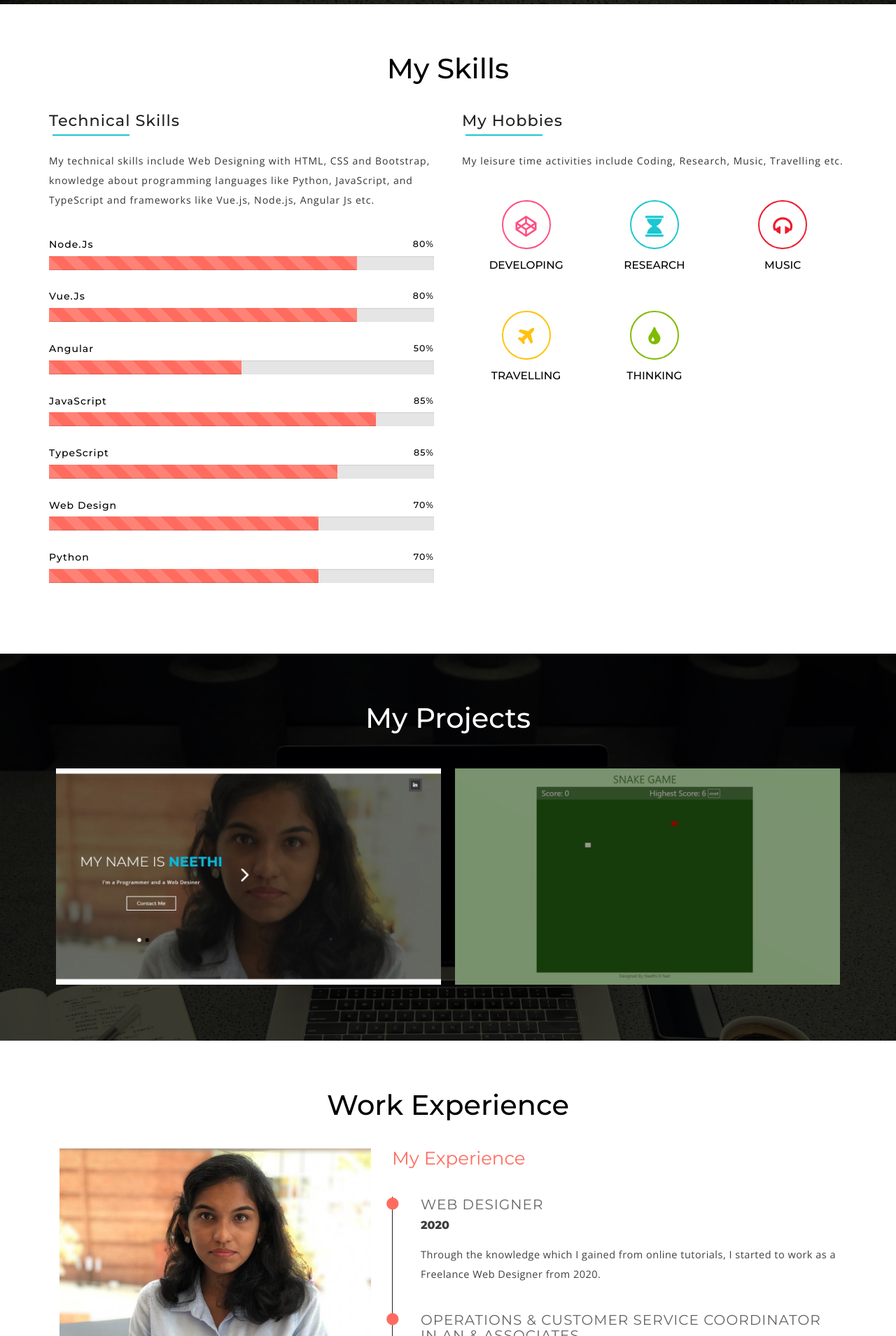
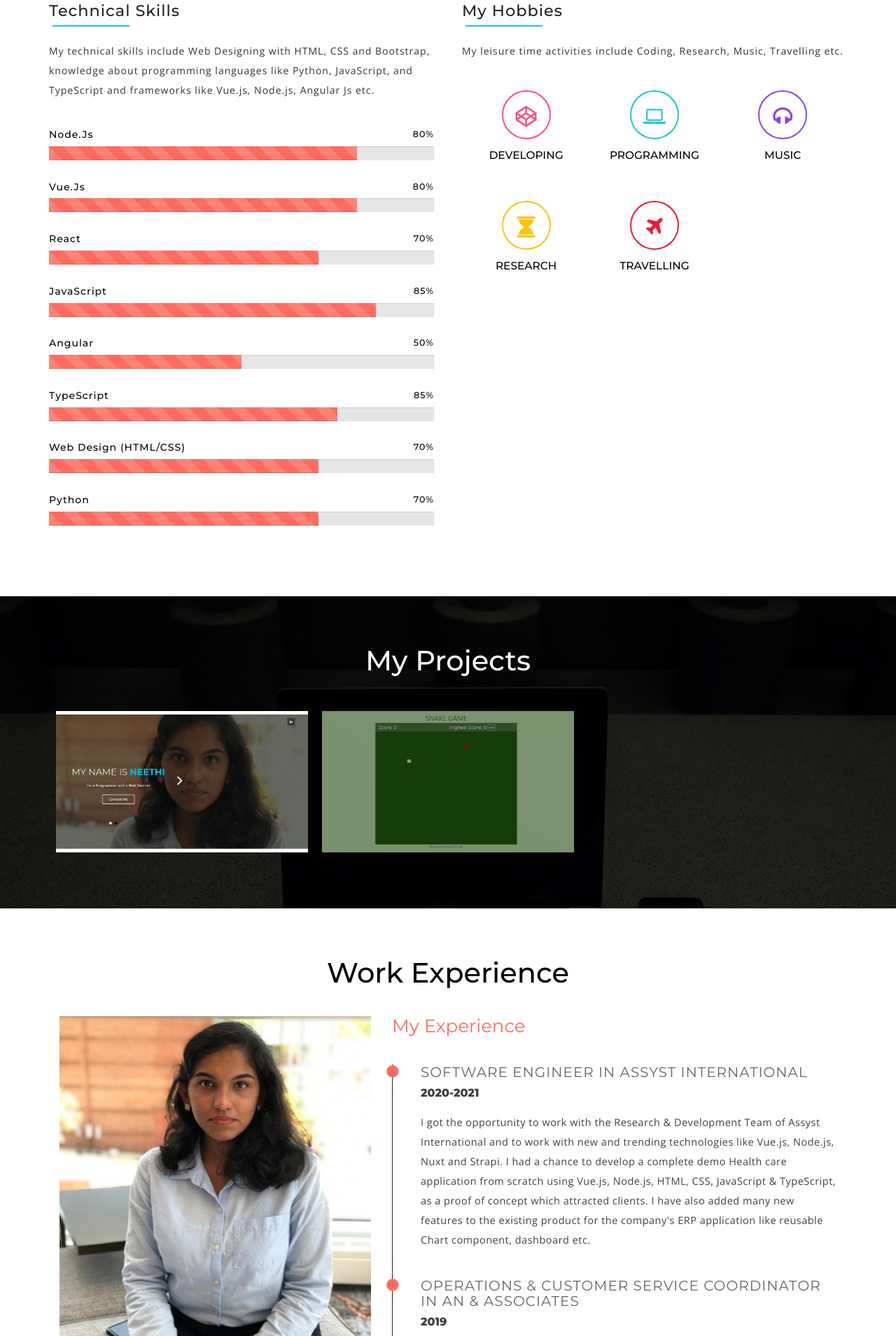
Before and after one commit to NeethiRNair/Neethi-Static-Website, a plain HTML site: page index.html in a window 1280 px wide. Shown: the part 2086-3995 px from the top of the page at 70% size. Drawn offline with nearby package versions, Linux system fonts and the light colour scheme.

Commit message:
Updated Experience

```diff
--- a/index.html
+++ b/index.html
@@ -254,6 +254,10 @@ Smartphone Compatible web template, free webdesigns for Nokia, Samsung, LG, Sony
 							<p>I have gained designing knowledge through online platforms and started to
 								make websites including this.</p>
 						</div>
+
+						<div class="clearfix"></div>
+					</div>
+					<div class="w3-icon-grid-gap2">
 							<div class="col-md-4 w3-icon-grid1">
 								<i class="fa fa-hourglass" aria-hidden="true"></i>
 								<h3>Research</h3>
@@ -262,9 +266,6 @@ Smartphone Compatible web template, free webdesigns for Nokia, Samsung, LG, Sony
 									I love to do new things by doing research in whatever I do.
 								</p>
 							</div>
-					<div class="clearfix"></div>
-					</div>
-					<div class="w3-icon-grid-gap2">
 							<div class="col-md-4 w3-icon-grid1">
 								<i class="fa fa-bar-chart" aria-hidden="true"></i>
 								<h3>Marketing</h3>
@@ -301,9 +302,9 @@ Smartphone Compatible web template, free webdesigns for Nokia, Samsung, LG, Sony
 								<div class="progress-bar progress-bar-striped active" style="width: 80%">
 								</div>
 							</div>
-							<h6>Angular<span>50% </span></h6>
-							<div class="progress  w3-agile">
-								<div class="progress-bar progress-bar-striped active" style="width: 50%">
+							<h6>React  <span> 70% </span></h6>
+							<div class="progress">
+								<div class="progress-bar progress-bar-striped active" style="width: 70%">
 								</div>
 							</div>
 							<h6>JavaScript<span>85% </span></h6>
@@ -311,12 +312,18 @@ Smartphone Compatible web template, free webdesigns for Nokia, Samsung, LG, Sony
 								<div class="progress-bar progress-bar-striped active" style="width: 85%">
 								</div>
 							</div>
+							<h6>Angular<span>50% </span></h6>
+							<div class="progress  w3-agile">
+								<div class="progress-bar progress-bar-striped active" style="width: 50%">
+								</div>
+							</div>
+
 							<h6>TypeScript<span>85% </span></h6>
 							<div class="progress  w3-agile">
 								<div class="progress-bar progress-bar-striped active" style="width: 75%">
 								</div>
 							</div>
-							<h6>Web Design  <span> 70% </span></h6>
+							<h6>Web Design (HTML/CSS)  <span> 70% </span></h6>
 							<div class="progress">
 								<div class="progress-bar progress-bar-striped active" style="width: 70%">
 								</div>
@@ -337,26 +344,28 @@ Smartphone Compatible web template, free webdesigns for Nokia, Samsung, LG, Sony
 								<h5>Developing</h5>
 							</div>
 							<div class="col-md-4 hobbies-grid1 grid2">
-								<span class="fa fa-hourglass"></span>
-								<h5>Research</h5>
+								<span class="fa fa-laptop"></span>
+								<h5>Programming</h5>
 							</div>
-							<div class="col-md-4 hobbies-grid1 grid5">
+
+							<div class="col-md-4 hobbies-grid1 grid3">
 								<span class="fa fa-headphones"></span>
 								<h5>Music</h5>
 							</div>
 
 
 							<div class="clearfix"></div>
+							<div class="col-md-4 hobbies-grid1 grid4">
+								<span class="fa fa-hourglass"></span>
+								<h5>Research</h5>
+							</div>
 
-							<div class="col-md-4 hobbies-grid1 grid4">
+							<div class="col-md-4 hobbies-grid1 grid5">
 								<span class="fa fa-plane"></span>
 								<h5>Travelling</h5>
 							</div>
 
-							<div class="col-md-4 hobbies-grid1 grid6">
-								<span class="fa fa-tint"></span>
-								<h5>Thinking</h5>
-							</div>
+
 
 							<div class="clearfix"></div>
 
@@ -376,12 +385,12 @@ Smartphone Compatible web template, free webdesigns for Nokia, Samsung, LG, Sony
 		</div>
 			<div class="gallery-info mx-auto">
 				<!-- <div class="col-md-3 gallery-grids"></div>  -->
-				<div class="col-xs-6 col-md-6 gallery-grids">
+				<div class="col-xs-6 col-md-4 gallery-grids">
 					<a href="images/p1.jpg" class="gallery-box" data-lightbox="example-set" data-title="My Website">
 						<img src="images/p1.jpg" alt="" class="img-responsive zoom-img">
 					</a>
 				</div>
-				<div class="col-xs-6 col-md-6 gallery-grids">
+				<div class="col-xs-6 col-md-4 gallery-grids">
 					<a href="images/p2.jpg" class="gallery-box" data-lightbox="example-set" data-title="">
 						<img src="images/p2.jpg" alt="" class="img-responsive zoom-img">
 					</a>
@@ -408,12 +417,24 @@ Smartphone Compatible web template, free webdesigns for Nokia, Samsung, LG, Sony
 
 			<div class="exp_grids">
 				<div class="exp_grid1">
+					<h4>Software Engineer in Assyst International</h4>
+					<h5>2020-2021</h5>
+					<p>I got the opportunity to work with the Research & Development Team of Assyst International
+						and to work with new and trending technologies like Vue.js, Node.js, Nuxt and Strapi.
+						I had a chance to develop a complete demo Health care application from scratch using Vue.js, Node.js, HTML, CSS,
+						JavaScript & TypeScript, as a proof of concept which attracted clients.
+						I have also added many new features to the existing product for the company's ERP application
+						like reusable Chart component, dashboard etc.
+						</p>
+					<span class="fa fa-circle"></span>
+				</div>
+				<!-- <div class="exp_grid1">
 					<h4>Web Designer</h4>
 					<h5>2020</h5>
 					<p>Through the knowledge which I gained from online tutorials,
 						I started to work as a Freelance Web Designer from 2020. </p>
 					<span class="fa fa-circle"></span>
-				</div>
+				</div> -->
 				<div class="exp_grid1">
 					<h4>Operations & Customer Service Coordinator in AN & Associates</h4>
 					<h5>2019</h5>
@@ -431,14 +452,7 @@ Smartphone Compatible web template, free webdesigns for Nokia, Samsung, LG, Sony
 						Throughout my tenure there, I was working on programming in MATLAB & C. </p>
 					<span class="fa fa-circle"></span>
 				</div>
-				<div class="exp_grid1">
-					<h4>Software Engineer in Assyst International</h4>
-					<h5>2017-2019</h5>
-					<p>I got the opportunity to work with the Research & Development Team of Assyst International
-						and to work with new and trending technologies like Vue.js, Node.js, Nuxt and Strapi.
-						</p>
-					<span class="fa fa-circle"></span>
-				</div>
+
 			</div>
 		</div>
 		<div class="clearfix"></div>
```
Lines whose indentation alone changed are shown as unchanged.
